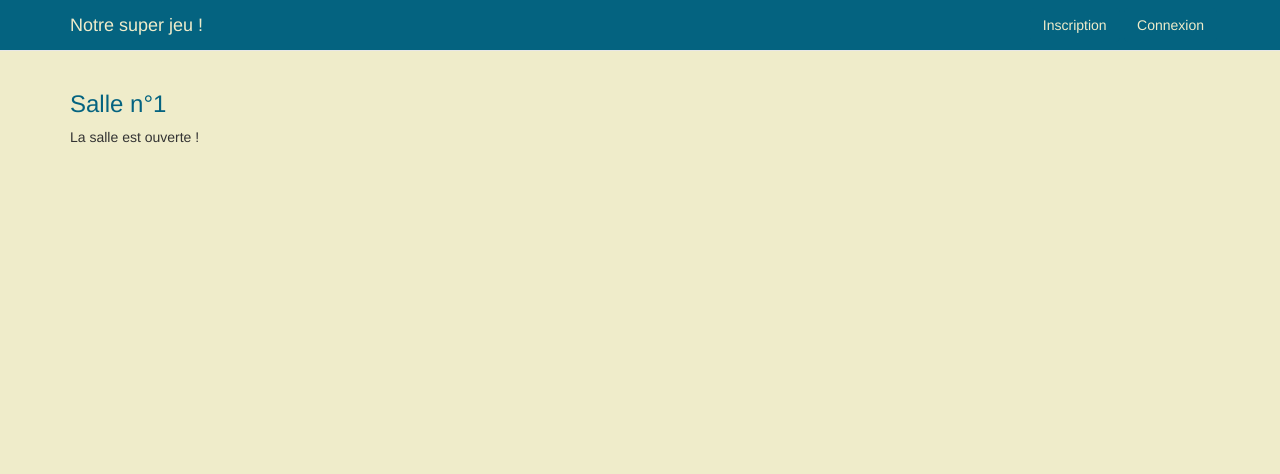
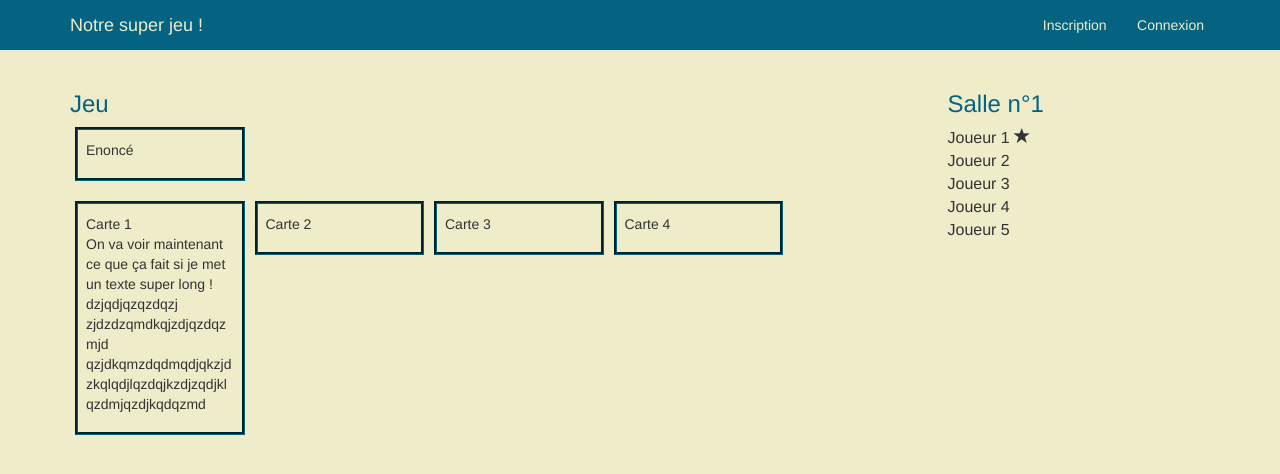
Before and after one commit to batebates/L3ProjetWeb, a Django app: page /room/1/ in a window 1280 px wide. Shown: the top 474 px of the page. Run offline with Django 3.2, Linux system fonts and the light colour scheme; tables that the repository leaves empty hold one stand-in row (values such as "Sample post"); some libraries are stand-ins or nearby versions.

Commit message:
debut css carte

```diff
--- a/BDR/room/templates/room/roomOpen.html
+++ b/BDR/room/templates/room/roomOpen.html
@@ -1,7 +1,35 @@
 {% extends 'core/base.html' %}
+
 {% block content %}
-<div id="room">
-  <h3> Salle n°{{ room.id }}</h3>
-  <p>La salle est ouverte !</p>
+<div class="row salon">
+<div class="col-md-9">
+ <h3> Jeu</h3>
+	<div class="carte">
+		<p>Enoncé</p>
+	</div>
+	<div class="col-md-2 carte">
+		<p>Carte 1</br> On va voir maintenant ce que ça fait si je met un texte super long ! </br> dzjqdjqzqzdqzj zjdzdzqmdkqjzdjqzdqz mjd qzjdkqmzdqdmqdjqkzjdzkqlqdjlqzdqjkzdjzqdjklqzdmjqzdjkqdqzmd</p>
+	</div>
+	<div class="col-md-2 carte">
+		<p>Carte 2</p>
+	</div>
+	<div class="col-md-2 carte">
+		<p>Carte 3</p>
+	</div>
+	<div class="col-md-2 carte">
+		<p>Carte 4</p>
+	</div>
+
+</div>
+<div class="col-md-3">
+	<h3> Salle n°{{ room.id }}</h3>
+	<ul>
+		<li>Joueur 1 <span class="glyphicon glyphicon-star"></li>
+		<li>Joueur 2</li>
+		<li>Joueur 3</li>
+		<li>Joueur 4</li>
+		<li>Joueur 5</li>
+	</ul>
+</div>
 </div>
 {% endblock %}
--- a/BDR/static/css/base.css
+++ b/BDR/static/css/base.css
@@ -53,3 +53,14 @@ a {
 	color : #EFECCA;
 	text-align: center;
 }
+
+.carte {
+	word-wrap: break-word;
+	padding: 10px 8px 8px 8px;
+	margin : 10px 5px 10px 5px;
+	height: 100%;
+	width: 20%;
+	border-width: 3px;
+	border-color: #046380;
+	border-style: groove;
+}
```
